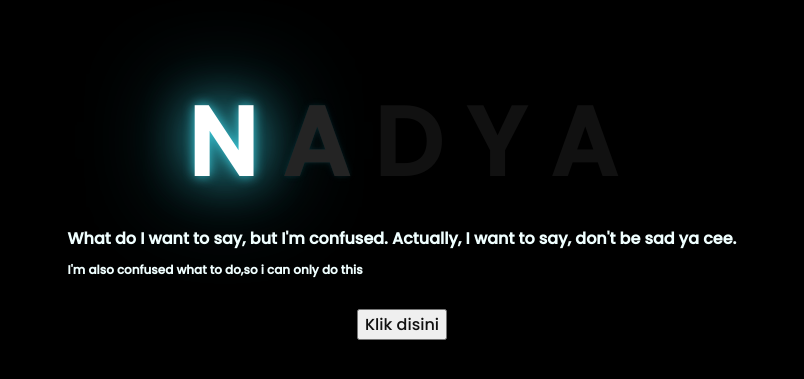
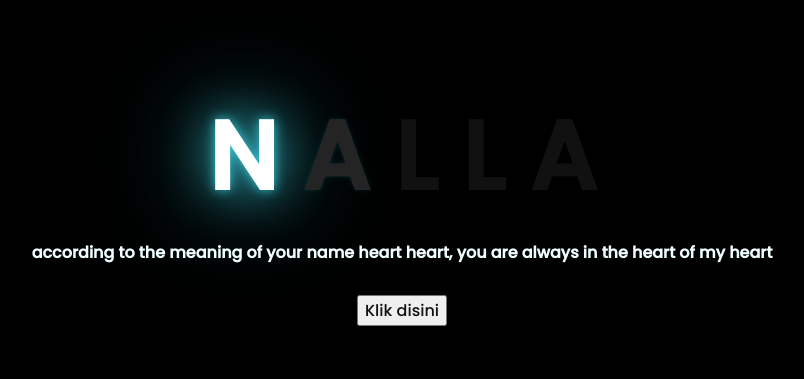
Before and after one commit to AziziRahimSetiyawan/4, a plain HTML site: page index.html in a window 1280 px wide. Shown: the part 203-582 px from the top of the page, without its empty margins (246-1050 px from the left). Drawn offline with Linux system fonts and the light colour scheme.

Commit message:
Update index.html

```diff
--- a/index.html
+++ b/index.html
@@ -13,13 +13,13 @@
     <!-- silahkan menambah kata sesuai keinginan dengan <span>text...</span -->
         <span>N</span>
         <span>A</span>
-        <span>D</span>
-        <span>Y</span>
+        <span>L</span>
+        <span>L</span>
         <span>A</span>
     </div>
     <div class="description">
-        <h1>What do I want to say, but I'm confused. Actually, I want to say, don't be sad ya cee.</h1>
-        <h2>I'm also confused what to do,so i can only do this</h2>
+        <h1>according to the meaning of your name heart heart, you are always in the heart of my heart</h1>
+
 
     </div>
     <div class="button">
```
